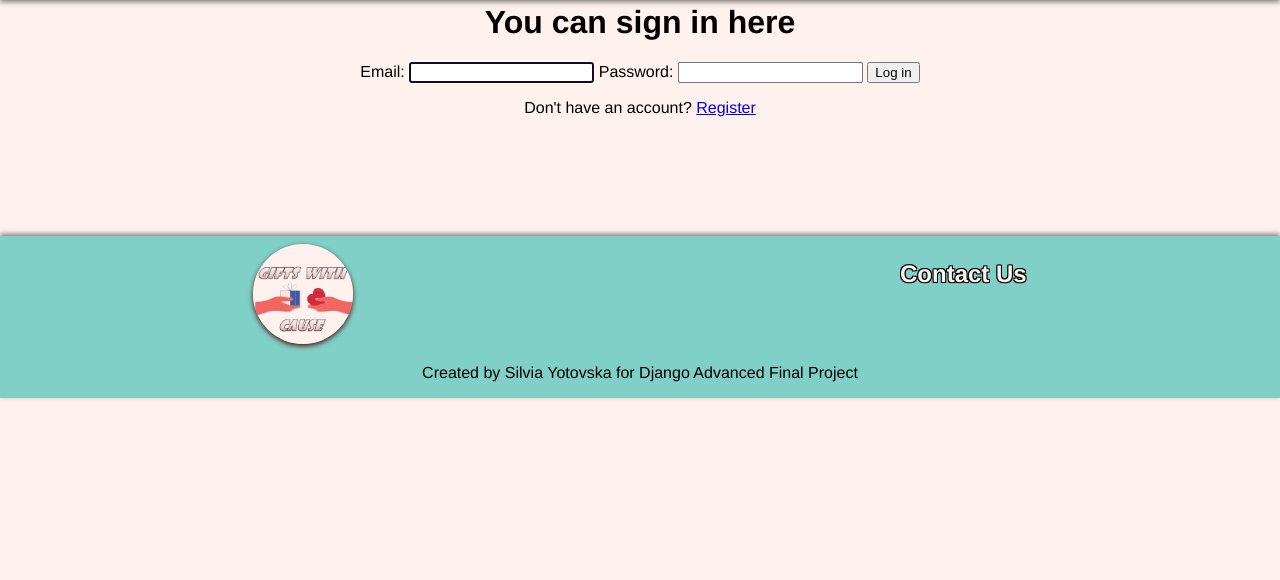
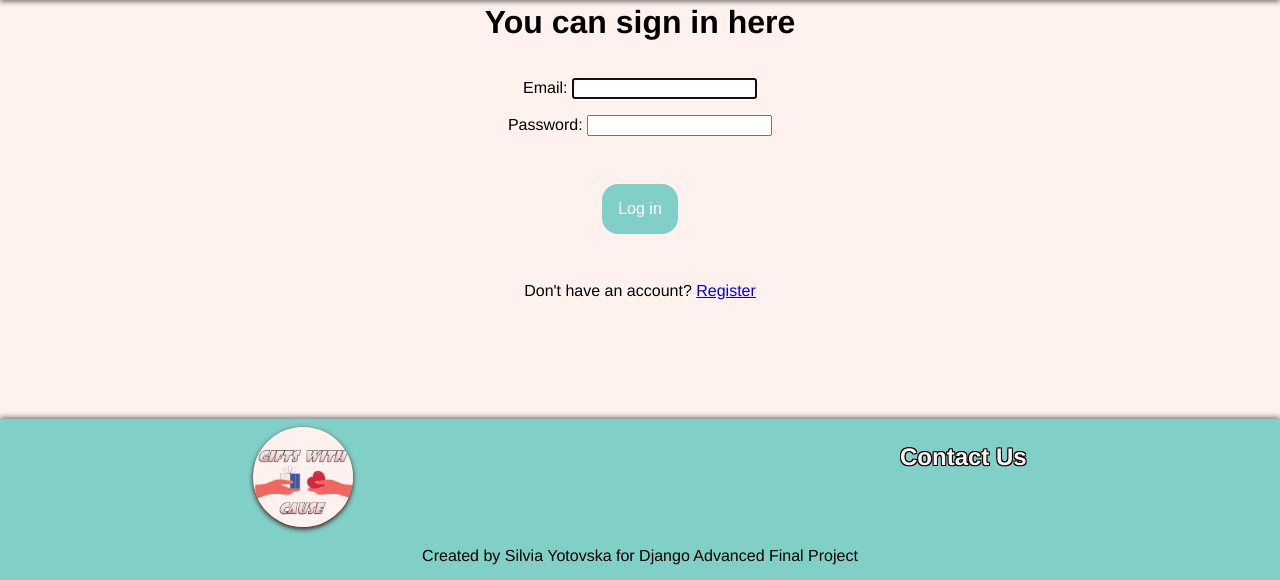
Before and after one commit to sisialt/GiftWithCause_DjangoProject, a Django app: page /login/ in a window 1280 px wide. Shown: the part 120-700 px from the top of the page. Run offline with Django 4.2, Linux system fonts and the light colour scheme.

Commit message:
Show login form as_p, and style button

```diff
--- a/templates/login.html
+++ b/templates/login.html
@@ -1,17 +1,16 @@
 {% extends 'base.html' %}
 {% block content %}
-    <div>
         <h1>You can sign in here</h1>
+        <div class="form-container">
+            <form method="post">
+                {% csrf_token %}
+                {{ form.as_p }}
 
-        <form method="post">
-            {% csrf_token %}
-            {{ form }}
-
-            <button type="submit">Log in</button>
-        </form>
-
-    </div>
-
+                <div style="display: inline-block">
+                    <button class="profile-button" type="submit">Log in</button>
+                </div>
+            </form>
+        </div>
     <div>
         <p>Don't have an account? <a href="{% url 'register' %}">Register</a></p>
     </div>
```
